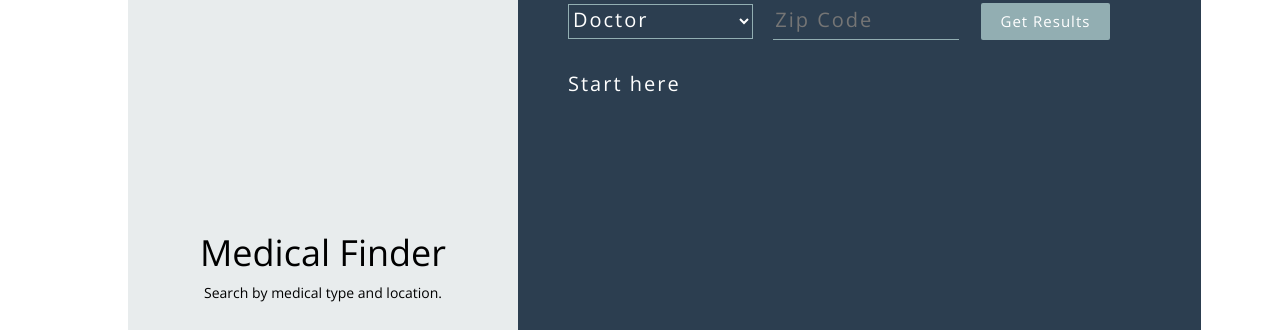
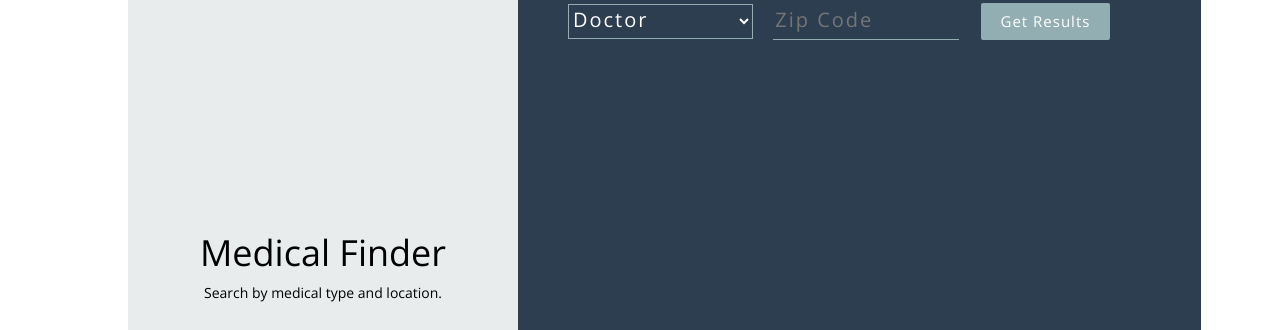
Before and after one commit to MegOlson/ccm-challenge, a React (Create React App) app: page / in a window 1280 px wide. Shown: the part 137-467 px from the top of the page. Built offline with nearby package versions, Linux system fonts and the light colour scheme.

Commit message:
Plug in collabsible element to api response.

```diff
--- a/src/components/Provider.js
+++ b/src/components/Provider.js
@@ -3,24 +3,19 @@ import Collapsible from 'react-collapsible';
 
 const Provider = props => (
   <div className="provider-info">
-    {props.first &&
-      <p className="provider-key">First Name:
-        <span className="provider-heading"> {props.first}</span>
-      </p>}
-
-    {props.city && props.state &&
-      <p className="provider-key"> Location:
-        <span className="provider-heading"> {props.city}, {props.state}</span>
-      </p>}
 
     {props.error &&
       <p className="error-message">
         { props.error }
-      </p>}
+      </p>
+    }
 
-    <Collapsible trigger="Start here">
-      <p>This is the collapsible content. It can be any element or React component you like.</p>
-      <p>It can even be another Collapsible component. Check out the next section!</p>
+    <Collapsible trigger={props.first}>
+      {props.city && props.state &&
+        <p className="provider-key"> Location:
+          <span className="provider-heading"> {props.city}, {props.state}</span>
+        </p>
+      }
     </Collapsible>
 
   </div>
```
